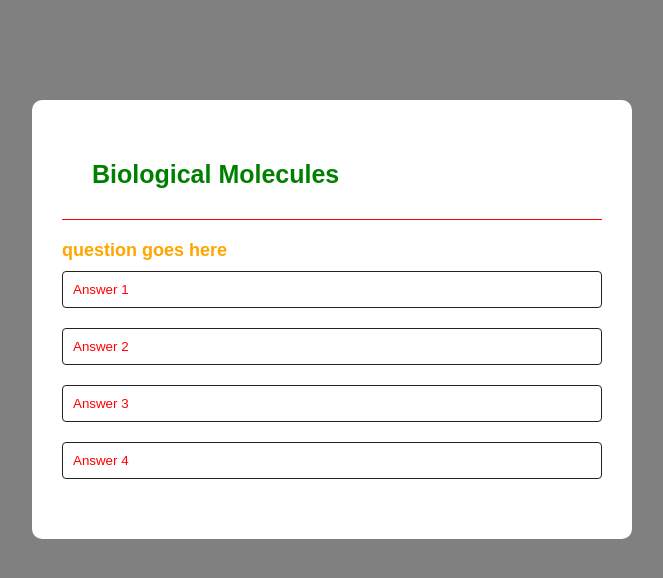
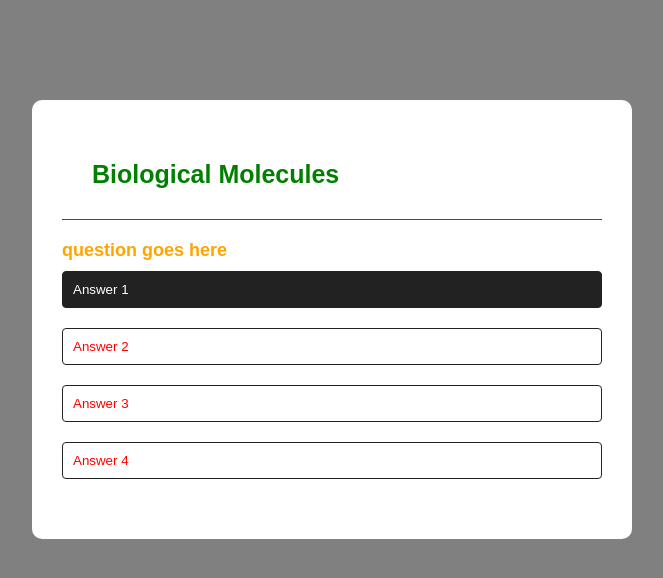
Before and after one commit to MartinBradbury/biology-quiz, a plain HTML site: page index.html in a window 1280 px wide. In both pictures the pointer is over the button "Answer 1". Shown: the whole page, without its empty margins (308-971 px from the left). Drawn offline with Linux system fonts and the light colour scheme.

Commit message:
add hover effect to buttons in css

```diff
--- a/assets/css/styles.css
+++ b/assets/css/styles.css
@@ -49,4 +49,11 @@ body {
     text-align: left;
     border-radius: 4px;
     cursor: pointer;
+    transition: all 0.5s;
 }
+
+.btn:hover {
+    background: #222;
+    color: #fff;
+
+}
```
